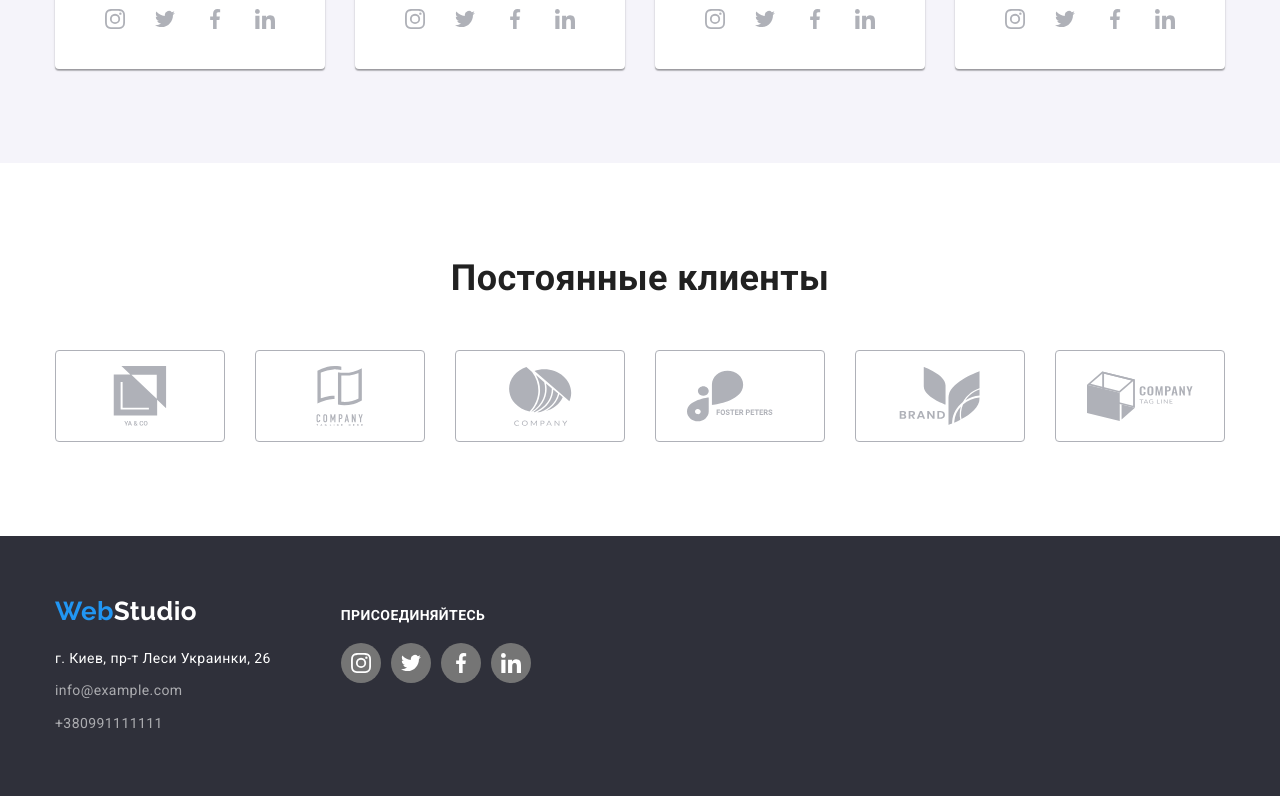
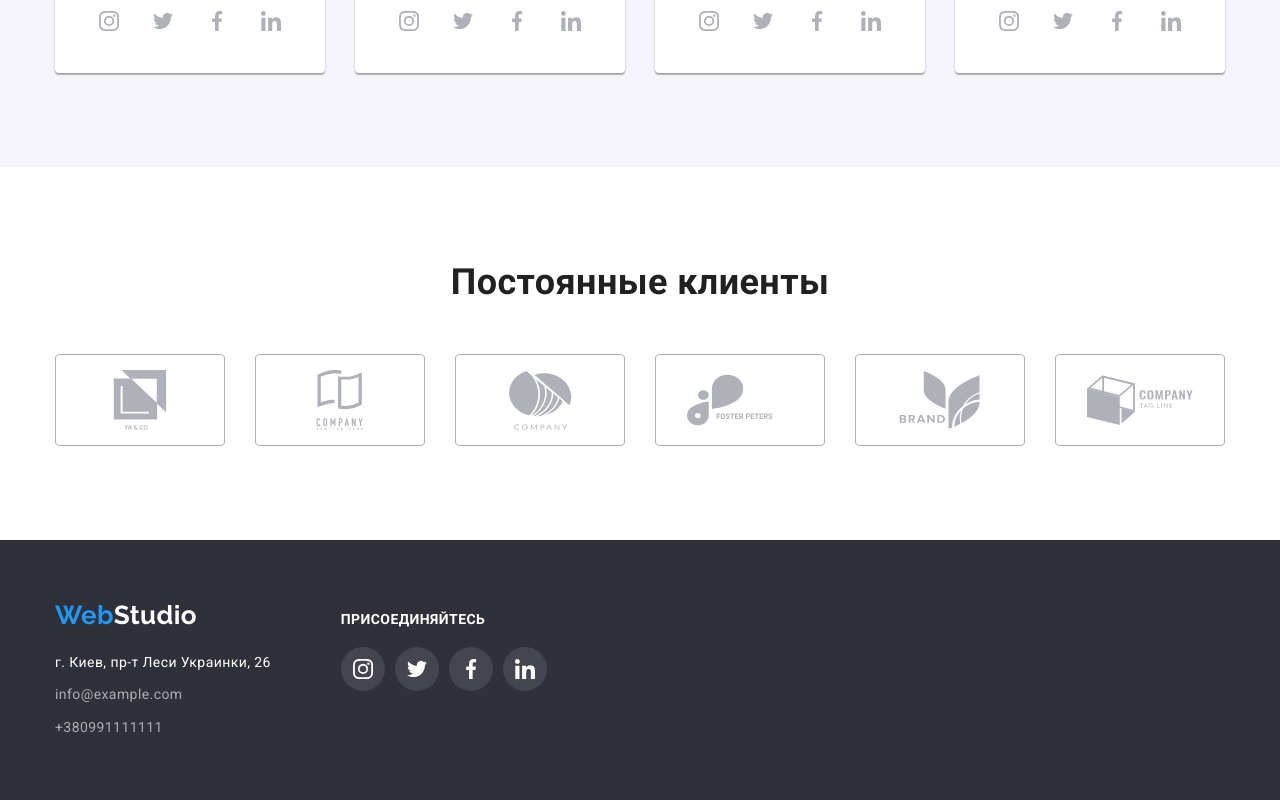
Before and after one commit to leo-layn/goit-markup-hw-04, a plain HTML site: page index.html in a window 1280 px wide. Shown: the part 2147-2947 px from the top of the page. Drawn offline with nearby package versions, Linux system fonts and the light colour scheme.

Commit message:
Size svg (footer team)

```diff
--- a/css/styles.css
+++ b/css/styles.css
@@ -14,6 +14,7 @@
     --border-order-color: #000000;
     --clients-color: #AFB1B8;
     --networks-img-color: #AFB1B8;
+    --bg-color-footer-network: rgba(255,255,255,0.1);
 }
 
 html{
@@ -250,6 +251,7 @@ header .container{
     font-size: 16px;
     line-height: 1.88;
     letter-spacing: 0.06em;
+    cursor: pointer;
 
     box-shadow: 0px 4px 4px rgba(0, 0, 0, 0.15);
     border-radius: 4px;
@@ -388,8 +390,8 @@ header .container{
 
 .team-networks a{
     display: flex;
-    width: 40px;
-    height: 40px;
+    width: 44px;
+    height: 44px;
     color: var(--clients-color);
     background-color: var(--main-bg-color);
     border-radius: 50%;
@@ -507,14 +509,14 @@ footer .container{
 }
 
 .footer-networks-list a{
-        display: flex;
-        width: 40px;
-        height: 40px;
-        color: var(--main-bg-color);
-        background-color: var(--second-text-color);
-        border-radius: 50%;
-        align-items: center;
-        justify-content: center;
+    display: flex;
+    width: 44px;
+    height: 44px;
+    color: var(--main-bg-color);
+    background-color: var(--bg-color-footer-network);
+    border-radius: 50%;
+    align-items: center;
+    justify-content: center;
 }
 
 .footer-networks a:hover,
@@ -551,6 +553,7 @@ footer .container{
     padding-bottom: 6px;
     color: var(--main-text-color);
     background: var(--bg-color-section-white);
+    cursor: pointer;
 
     font-family: inherit;
     font-weight: 500;
@@ -593,7 +596,6 @@ footer .container{
 .example-link{
     display: block;
     color: var(--main-text-color);
-    border: 1px solid var(--border-example-color);
 }
 
 .example-link:hover,
```
